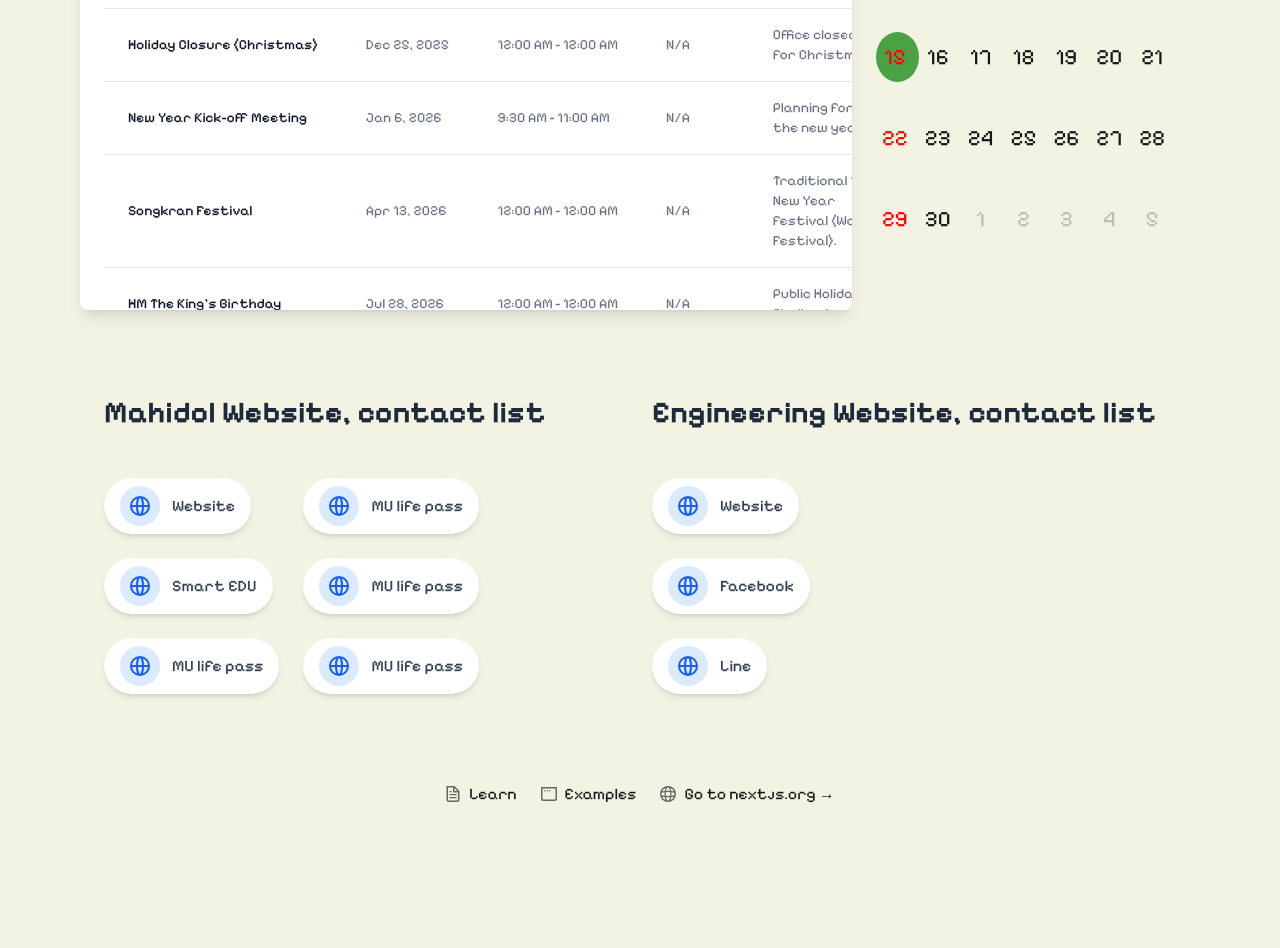
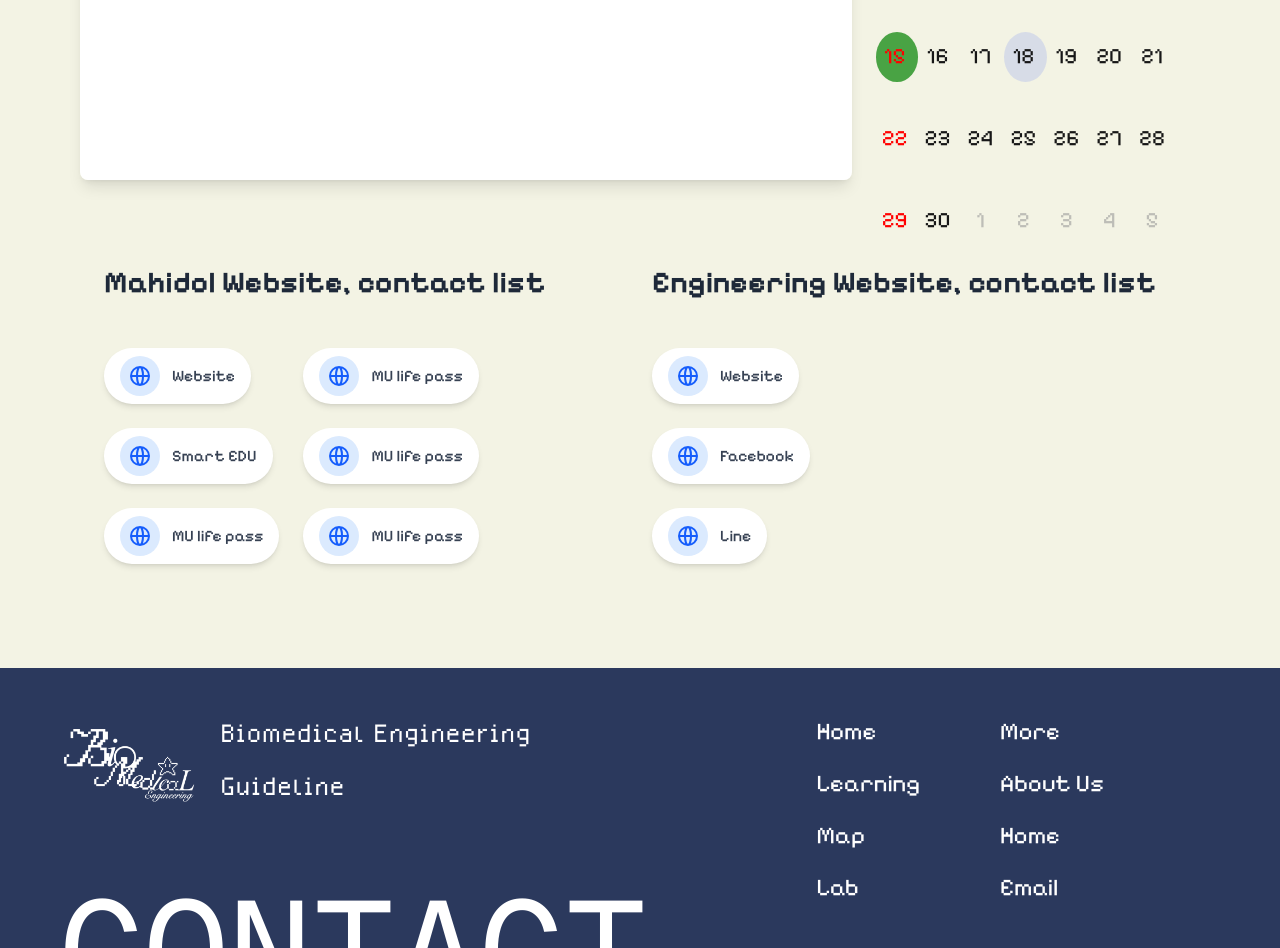
Before and after one commit to Shin1am/bme-guide-website, a Next.js app: page / in a window 1280 px wide. Shown: the part 1040-1988 px from the top of the page. Before the commit the page ends 1926 px from the top, so only its background shows below. Built offline with nearby package versions, Linux system fonts and the light colour scheme.

Commit message:
Add footer

```diff
--- a/src/app/components/Calendar.js
+++ b/src/app/components/Calendar.js
@@ -1,72 +1,55 @@
+// components/Calendar.js (No changes needed from previous response)
 'use client';
 import moment from "moment";
 import { Calendar, momentLocalizer } from "react-big-calendar";
 import 'react-big-calendar/lib/css/react-big-calendar.css';
 import '../components/calendar.css';
-import { useCallback, useMemo, useState } from "react";
+import { useCallback, useMemo } from "react";
 
 
 const localizer = momentLocalizer(moment);
 
-export default function HomeCalendar({ events}) {
-
-    const [date, setDate] = useState(moment().toDate());
+export default function HomeCalendar({ events, currentDate, onNavigate }) { // Receive props
 
     const onPrevClick = useCallback(() => {
-      setDate(moment(date).subtract(1, "M").toDate())
-    }, [date])
+      onNavigate(moment(currentDate).subtract(1, "M").toDate());
+    }, [currentDate, onNavigate]);
 
     const onNextClick = useCallback(() => {
-      setDate(moment(date).add(1, "M").toDate())
-    }, [date])
-
+      onNavigate(moment(currentDate).add(1, "M").toDate());
+    }, [currentDate, onNavigate]);
 
     const eventPropsGetter = (event, start, end, isSelected) => {
-
         let newStyle = {
-            backgroundColor: event.color, // Use the 'color' property from your event data
-            color: 'white',               // Set text color to white for better contrast
+            backgroundColor: event.color,
+            color: 'white',
             borderRadius: '5px',
             border: 'none',
             fontWeight: 'bold',
           };
-
           return {
-            className: "", // You can add custom classes if needed
+            className: "",
             style: newStyle
           };
     };
 
     const dayPropGetter = (currentDay) => {
-
-        // Find if there's any event that overlaps with this 'date'
         const eventOnDay = events.find(event => {
-          // Normalize dates to the start of the day for accurate comparison
           const eventStart = moment(event.start).startOf('day');
           const eventEnd = moment(event.end).startOf('day');
           const checkDate = moment(currentDay).startOf('day');
-
-          // Check if the current 'date' falls within the event's start and end range
-          // This handles multi-day events by coloring all days they span
           return checkDate.isSameOrAfter(eventStart) && checkDate.isSameOrBefore(eventEnd);
         });
 
         if (eventOnDay && eventOnDay.color) {
-          // Use the color from the first event found on this day
-          // Added '33' to the end of the hex code for ~20% opacity, which is good for backgrounds
-          // You can remove '33' if you want a solid background color
           return {
             style: {
               backgroundColor: eventOnDay.color + '33',
             },
           };
         }
-
-        return {}; // Return empty object if no event for this day, or no specific style
+        return {};
       };
-
-
-
 
     const formats = useMemo(
       () => ({
@@ -74,18 +57,18 @@ export default function HomeCalendar({ events}) {
         dateFormat: (date,culture,localizer) => localizer.format(date, 'D', culture),
       }),
       []
-    )
+    );
 
     return (
-        <div className="rounded-lg p-6 w-[40%]" >
-            <div style={{ height: 450 }}> {/* Adjust height as needed */}
+        <div className="rounded-lg p-6 w-[40%]" > {/* Original width, no changes */}
+            <div style={{ height: 450 }}> {/* Original height, no changes */}
               <div className="flex flex-row justify-between mx-6 mt-3 mb-6">
                   <h1 className="text-[27px] text-[#4d639b]">MU Schedule</h1>
                   <div className="flex gap-3 justify-center items-center">
                     <button className="text-[#5b70a5] hover:scale-120 transition-all duration-200" onClick={onPrevClick}>
                       <i className="fa-solid fa-chevron-left fa-lg"></i>
                     </button>
-                    <h2 className="text-2xl text-[#5b70a5]">{moment(date).format("MMM YY")}</h2>
+                    <h2 className="text-2xl text-[#5b70a5]">{moment(currentDate).format("MMM YY")}</h2>
                     <button className="text-[#5b70a5] hover:scale-120 transition-all duration-200" onClick={onNextClick}>
                       <i className="fa-solid fa-chevron-right fa-lg"></i>
                     </button>
@@ -96,22 +79,17 @@ export default function HomeCalendar({ events}) {
                     events={events}
                     startAccessor="start"
                     endAccessor="end"
-                    // --- Crucial for Read-Only ---
-                    // defaultDate={new Date('2025-07-01')}
-                    selectable={false} // Disable slot selection
-                    draggableAccessor={() => false} // Disable event dragging
-                    resizableAccessor={() => false} // Disable event resizing
-                    onSelectEvent={null} // Explicitly remove selection handler
-                    onSelectSlot={null} // Explicitly remove slot selection handler
-                    // Optional: Add a general style to prevent pointer interactions on the calendar itself
-                    // style={{ pointerEvents: 'none' }}
-                    // --- Display settings ---
+                    selectable={false}
+                    draggableAccessor={() => false}
+                    resizableAccessor={() => false}
+                    onSelectEvent={null}
+                    onSelectSlot={null}
                     view="month"
-                    toolbar={false} // Keep navigation toolbar for changing months/views
+                    toolbar={false}
                     eventPropGetter={eventPropsGetter}
                     dayPropGetter={dayPropGetter}
                     formats={formats}
-                    date={date}
+                    date={currentDate} // Use the prop here
                 />
             </div>
         </div>
--- a/src/app/components/EventTable.js
+++ b/src/app/components/EventTable.js
@@ -25,7 +25,7 @@ export default function EventTable({ events }) {
             <tr key={event.id}>
               <td className="px-6 py-4 whitespace-nowrap text-sm font-medium text-gray-900">{event.title}</td>
               <td className="px-6 py-4 whitespace-nowrap text-sm text-gray-500">
-                {moment(event.start).format('MMM D, YYYY')}
+                {moment(event.start).format('D/MM/YY')} - {moment(event.end).format('D/MM/YY')}
               </td>
               <td className="px-6 py-4 whitespace-nowrap text-sm text-gray-500">
                 {moment(event.start).format('h:mm A')} - {moment(event.end).format('h:mm A')}
--- /dev/null
+++ b/src/app/components/Footer.js
@@ -0,0 +1,32 @@
+import Link from "next/link";
+import Image from "next/image";
+
+export default function Footer() {
+    return (
+        <div className="bg-[#2B395D] w-full h-[35vh] px-15 pt-10 flex flex-col overflow-hidden"> {/* Added 'flex flex-col' */}
+            <div className="flex flex-row justify-between flex-grow"> {/* Added 'flex-grow' */}
+                <div className="flex flex-col ">
+                    <div className="flex flex-row justify-start items-center ml-5">
+                        <Image src={'/logo.png'} alt={'logo'} width={100} height={100} style={{filter: 'invert()',scale: '1.4'}} />
+                        <span className="text-[35px] w-[25vw] text-white ml-10 font-medodica">Biomedical Engineering Guideline</span>
+                    </div>
+                    <h1 className="relative text-white text-[140px] uppercase font-mono mt-8">contact</h1>
+                </div>
+                <div className="flex flex-row justify-start items-start gap-20 text-white text-2xl pr-[10%] pt-2">
+                    <div className="flex flex-col justify-center items-start gap-5">
+                        <Link href={'/'}>Home</Link>
+                        <Link href={'/learning'}>Learning</Link>
+                        <Link href={'/map'}>Map</Link>
+                        <Link href={'/lab'}>Lab</Link>
+                    </div>
+                    <div className="flex flex-col justify-center items-start gap-5">
+                        <Link href={'/more'}>More</Link>
+                        <Link href={'/about-us'}>About Us</Link>
+                        <Link href={'https://www.instagram.com/486jun_/'}>Home</Link>
+                        <Link href={'google.com'}>Email</Link>
+                    </div>
+                </div>
+            </div>
+      </div>
+    )
+}
--- a/src/app/data/schedule.js
+++ b/src/app/data/schedule.js
@@ -2,10 +2,10 @@ export const schedule = [
     {
         id: "1",
         title: "Annual Company Retreat",
-        start: "2025-07-01T09:00:00",
-        end: "2025-07-03T17:00:00",
+        start: "2025-06-18T09:00:00",
+        end: "2025-06-18T17:00:00",
         description: "Team building and strategy sessions.",
-        color: "#ff0000"
+        color: "#3357FF"
       },
       {
         id: "2",
--- a/src/app/layout.js
+++ b/src/app/layout.js
@@ -2,6 +2,8 @@ import { Geist, Geist_Mono } from "next/font/google";
 import "./globals.css";
 import "@fortawesome/fontawesome-free/css/all.min.css";
 import Navbar from "./components/Navbar";
+import Footer from "./components/Footer";
+
 
 const geistSans = Geist({
   variable: "--font-geist-sans",
@@ -26,6 +28,7 @@ export default function RootLayout({ children }) {
       >
         <Navbar />
         {children}
+        <Footer />
       </body>
     </html>
   );
--- a/src/app/page.js
+++ b/src/app/page.js
@@ -4,35 +4,76 @@ import Link from "next/link";
 import { useEffect, useState } from "react";
 import HomeCalendar from "./components/Calendar";
 import EventTable from "./components/EventTable";
-import { schedule } from "./data/schedule";
+import { schedule as initialScheduleData } from "./data/schedule";
+import moment from "moment";
 
-
-
-
-export default function Home() { // Receive events as a prop
-  const [expandedStep, setExpandedStep] = useState(null);
-  const [schedules, setSchedules] = useState([]);
+export default function Home() {
+  const [schedules, setSchedules] = useState([]); // This state is actually redundant if you're using allEvents
+  const [allEvents, setAllEvents] = useState([]);
+  const [filteredEvents, setFilteredEvents] = useState([]);
+  const [currentCalendarDate, setCurrentCalendarDate] = useState(new Date());
 
   useEffect(() => {
-    setSchedules(schedule);
+    const convertedEvents = initialScheduleData.map(event => ({
+      ...event,
+      start: new Date(event.start),
+      end: new Date(event.end)
+    }));
+    setAllEvents(convertedEvents);
+    filterAndSetEvents(convertedEvents, new Date()); // Initial filter
   }, []);
 
-  const events = schedule.map(event => ({
-    ...event,
-    start: new Date(event.start),
-    end: new Date(event.end)
-  }));
+  const filterAndSetEvents = (eventsToFilter, date) => {
+    const startOfMonth = moment(date).startOf('month').toDate();
+    const endOfMonth = moment(date).endOf('month').toDate();
+    const now = moment().startOf('day').toDate();
+
+    // First, filter for events within the current calendar month AND are future/current
+    const monthlyAndFutureEvents = eventsToFilter.filter(event => {
+      const eventStart = moment(event.start).toDate();
+      const eventEnd = moment(event.end).toDate();
+
+      const isFutureOrCurrent = moment(eventEnd).isSameOrAfter(now, 'day');
+
+      const startsInMonth = moment(eventStart).isBetween(startOfMonth, endOfMonth, null, '[]');
+      const endsInMonth = moment(eventEnd).isBetween(startOfMonth, endOfMonth, null, '[]');
+      const spansMonth = moment(eventStart).isBefore(startOfMonth, 'day') && moment(eventEnd).isAfter(endOfMonth, 'day');
+
+      const isInCurrentMonthView = startsInMonth || endsInMonth || spansMonth;
+
+      return isFutureOrCurrent && isInCurrentMonthView;
+    });
+
+    // If no events are found for the current month view, then show ALL future/current events
+    if (monthlyAndFutureEvents.length === 0) {
+      const allFutureEvents = eventsToFilter.filter(event => {
+        const eventEnd = moment(event.end).toDate();
+        return moment(eventEnd).isSameOrAfter(now, 'day');
+      });
+      allFutureEvents.sort((a, b) => a.start.getTime() - b.start.getTime());
+      setFilteredEvents(allFutureEvents);
+    } else {
+      // Otherwise, show the monthly filtered events
+      monthlyAndFutureEvents.sort((a, b) => a.start.getTime() - b.start.getTime());
+      setFilteredEvents(monthlyAndFutureEvents);
+    }
+  };
+
+  const handleCalendarNavigate = (newDate) => {
+    setCurrentCalendarDate(newDate);
+    filterAndSetEvents(allEvents, newDate);
+  };
 
   return (
-    <div className="font-pixelify min-h-screen p-8 sm:p-20">
-      <main className="w-full">
-        {/* Hero Section */}
+    <div className="font-pixelify min-h-screen">
+      <main className="w-full p-8 sm:p-20">
+        {/* Hero Section*/}
         <div className="flex flex-col justify-center w-full h-[60vh] border-b-2 border-b-[#bfb9b0]">
           <div className="flex flex-col items-start justify-center gap-6">
             <h1 className="text-4xl md:text-5xl lg:text-6xl font-bold px-8 transition-all duration-300">
-            <span className="text-[#b61c1c] inline-block overflow-hidden whitespace-nowrap border-r-4 border-r-black animate-[typing_3.5s_steps(40,end),blink-caret_.75s_step-end_infinite]">
-              Welcome to BME Learning Platform!
-            </span>
+              <span className="text-[#b61c1c] inline-block overflow-hidden whitespace-nowrap border-r-4 border-r-black animate-[typing_3.5s_steps(40,end),blink-caret_.75s_step-end_infinite]">
+                Welcome to BME Learning Platform!
+              </span>
             </h1>
             <h2 className="text-[#292625] text-2xl md:text-3x lg:text-4xl font-bold px-8 transition-all duration-300">
               Your journey to becoming a better Biomedical Engineer starts here!
@@ -48,79 +89,19 @@ export default function Home() { // Receive events as a prop
           </div>
         </div>
 
-
-
-
-        {/*learning journey section*/}
-        {/* <div className="flex flex-col gap-8 w-full p-6 bg-white rounded-lg shadow-lg">
-          <h2 className="text-3xl font-bold text-gray-800 mb-4">Roadmap Journey</h2>
-          <div className="space-y-4">
-            {[
-              {
-                title: "Complete Application Form",
-                description: "Fill out the online application form with your personal and academic information.",
-                requirements: [
-                  "Valid email address",
-                  "Academic transcripts",
-                  "Personal statement"
-                ]
-              },
-              {
-                title: "Submit Required Documents",
-                description: "Upload all necessary documentation to support your application.",
-                requirements: [
-                  "Resume/CV",
-                  "Letters of recommendation",
-                  "Portfolio (if applicable)"
-                ]
-              },
-              {
-                title: "Interview Process",
-                description: "Participate in an interview with our admissions committee.",
-                requirements: [
-                  "Schedule interview",
-                  "Prepare for technical questions",
-                  "Showcase your motivation"
-                ]
-              }
-            ].map((step, index) => (
-              <div key={index} className="relative pl-8 border-l-2 border-blue-200">
-                <div
-                  className="flex items-center gap-4 cursor-pointer hover:bg-gray-50 p-2 rounded-lg transition-all duration-300"
-                  onClick={() => setExpandedStep(expandedStep === index ? null : index)}
-                >
-                  <div className="w-8 h-8 rounded-full bg-blue-500 text-white flex items-center justify-center font-semibold">
-                    {index + 1}
-                  </div>
-                  <h3 className="text-xl font-semibold text-gray-800">{step.title}</h3>
-                </div>
-                {expandedStep === index && (
-                  <div className="mt-2 ml-12 p-4 bg-gray-50 rounded-lg">
-                    <p className="text-gray-600 mb-3">{step.description}</p>
-                    <ul className="space-y-2">
-                      {step.requirements.map((req, i) => (
-                        <li key={i} className="flex items-center gap-2 text-gray-700">
-                          <span className="w-2 h-2 bg-blue-400 rounded-full"></span>
-                          {req}
-                        </li>
-                      ))}
-                    </ul>
-                  </div>
-                )}
-              </div>
-            ))}
-          </div>
-        </div> */}
-
         {/* --- Calendar Section --- */}
         <div className="flex justify-end mt-15">
-          <EventTable events={schedules} />
-          <HomeCalendar events={events} />
+          <EventTable events={filteredEvents} />
+          <HomeCalendar
+            events={allEvents}
+            currentDate={currentCalendarDate}
+            onNavigate={handleCalendarNavigate}
+          />
         </div>
         {/* --- End Calendar Section --- */}
 
 
-        {/*Mahidol Website, contact list*/}
+        {/*Mahidol Website, contact list - NO STYLE CHANGES*/}
         <div className = "flex flex-row gap-6 w-full h-auto p-6 mt-15">
           <div className="flex flex-col gap-8 w-full">
             <h2 className="text-3xl font-bold text-gray-800 mb-4">Mahidol Website, contact list</h2>
@@ -218,63 +199,10 @@ export default function Home() { // Receive events as a prop
                 </div>
                 <span className="text-gray-700 font-medium">Line</span>
               </a>
-
             </div>
           </div>
-
-
         </div>
-
       </main>
-
-
-      <footer className="mt-16 flex gap-[24px] flex-wrap items-center justify-center">
-        <a
-          className="flex items-center gap-2 hover:underline hover:underline-offset-4"
-          href="https://nextjs.org/learn?utm_source=create-next-app&utm_medium=appdir-template-tw&utm_campaign=create-next-app"
-          target="_blank"
-          rel="noopener noreferrer"
-        >
-          <Image
-            aria-hidden
-            src="/file.svg"
-            alt="File icon"
-            width={16}
-            height={16}
-          />
-          Learn
-        </a>
-        <a
-          className="flex items-center gap-2 hover:underline hover:underline-offset-4"
-          href="https://vercel.com/templates?framework=next.js&utm_source=create-next-app&utm_medium=appdir-template-tw&utm_campaign=create-next-app"
-          target="_blank"
-          rel="noopener noreferrer"
-        >
-          <Image
-            aria-hidden
-            src="/window.svg"
-            alt="Window icon"
-            width={16}
-            height={16}
-          />
-          Examples
-        </a>
-        <a
-          className="flex items-center gap-2 hover:underline hover:underline-offset-4"
-          href="https://nextjs.org?utm_source=create-next-app&utm_medium=appdir-template-tw&utm_campaign=create-next-app"
-          target="_blank"
-          rel="noopener noreferrer"
-        >
-          <Image
-            aria-hidden
-            src="/globe.svg"
-            alt="Globe icon"
-            width={16}
-            height={16}
-          />
-          Go to nextjs.org →
-        </a>
-      </footer>
     </div>
   );
 }
```
